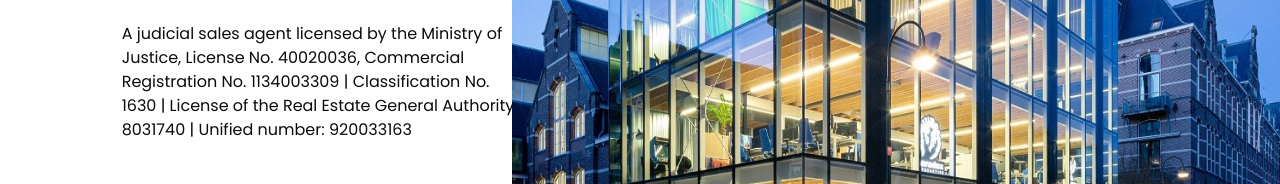
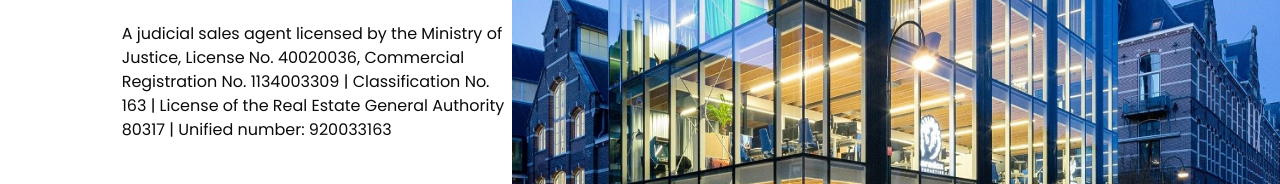
Before and after one commit to Saied500500/Baderelhabib, a plain HTML site: page index.html in a window 1280 px wide. Shown: the part 388-572 px from the top of the page. Drawn offline with Linux system fonts and the light colour scheme.

Commit message:
Update index.html

```diff
--- a/index.html
+++ b/index.html
@@ -88,8 +88,8 @@
               </h1>
               <p>
                 A judicial sales agent licensed by the Ministry of Justice, License No. 40020036,
-                Commercial Registration No. 1134003309 | Classification No. 1630 | License of the Real Estate
-                General Authority 8031740 | Unified number: 920033163
+                Commercial Registration No. 1134003309 | Classification No. 163 | License of the Real Estate
+                General Authority 80317 | Unified number: 920033163
               </p>
               <div class="btn-box">
                 <a href="" class="">
```
